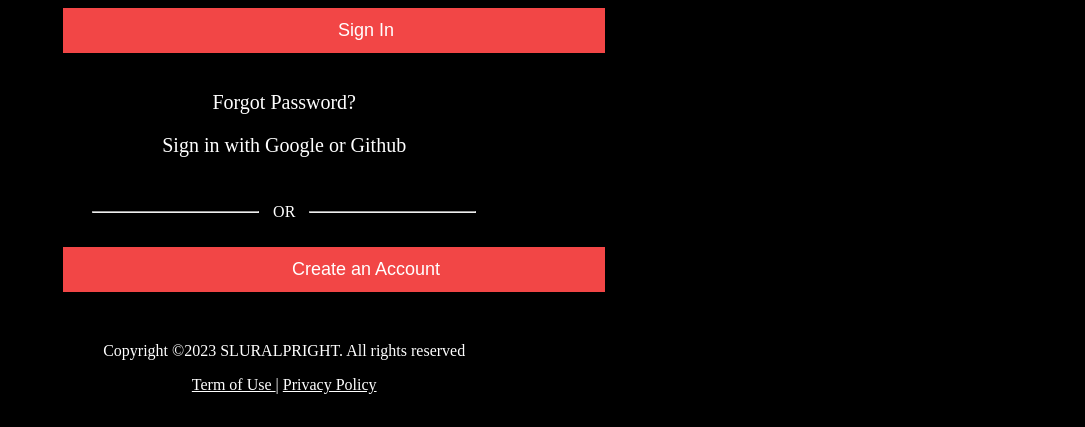
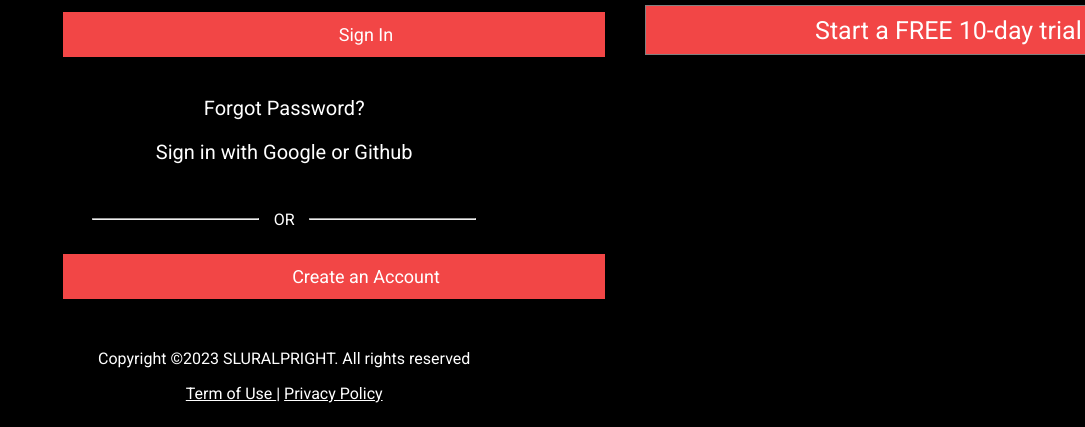
Before and after one commit to Julianah253/Sluralpright-, a plain HTML site: page index.html in a window 1280 px wide. Shown: the part 476-903 px from the top of the page, without its empty margins (195-1280 px from the left). Drawn offline with Linux system fonts and the light colour scheme.

Commit message:
font-family-added

```diff
--- a/style.css
+++ b/style.css
@@ -1,7 +1,11 @@
+
+@import url('https://fonts.googleapis.com/css2?family=Roboto:ital,wght@0,100;0,300;0,400;0,500;0,700;0,900;1,100;1,300;1,400;1,500;1,700;1,900&display=swap');
+
 *
 {
     background-color: black;
-    color: white
+    color: white;
+    font-family: roboto;
 }
 .left
 {
@@ -46,7 +50,8 @@ button
     border: none;
     height: 45px;
     width: 606px;
-    font-size: 18px
+    font-size: 18px;
+    cursor: pointer;
 }
 input
 {
@@ -78,7 +83,7 @@ main
 }
 .right h1
 {
-    font-size: 50px
+    font-size: 50px;
 }
 .right button
 {
```
Also changed, not shown: index.html (+3 -1 lines).
